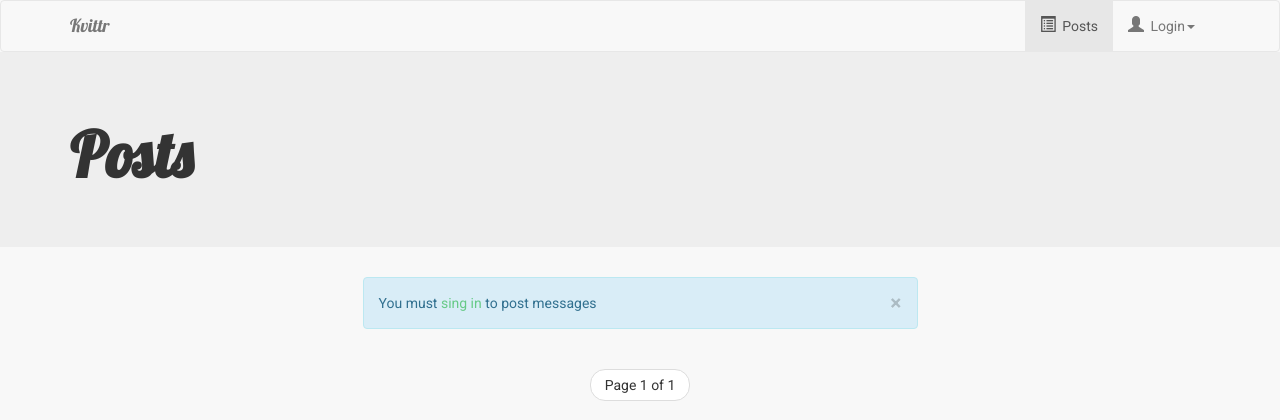
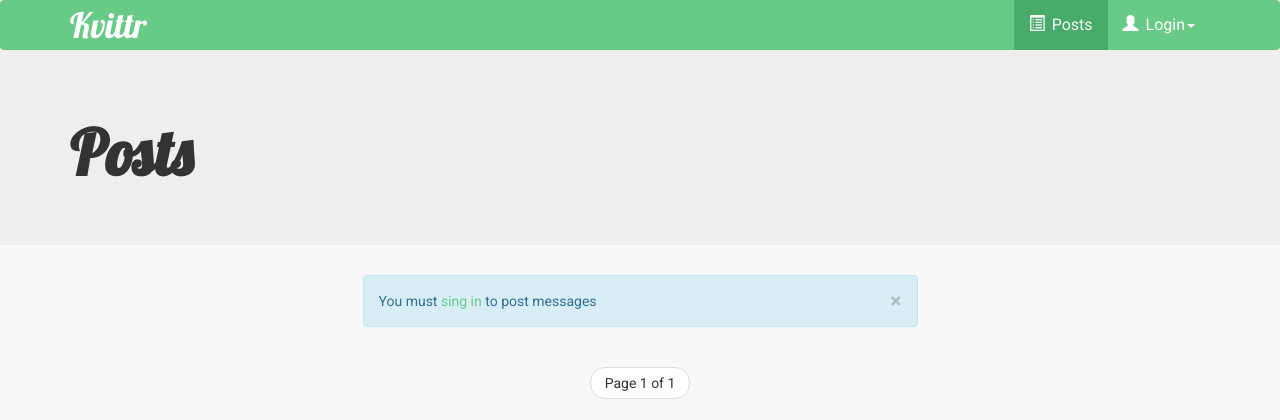
Before and after one commit to haavard81/kvittr, a Django app: page /posts/ in a window 1280 px wide. Shown: the top 420 px of the page. Run offline with Django 3.2, Linux system fonts and the light colour scheme; data that the repository does not hold is empty; some libraries are stand-ins or nearby versions.

Commit message:
Added navbar styling

```diff
--- a/kvittr/theme/static/theme/css/style.css
+++ b/kvittr/theme/static/theme/css/style.css
@@ -40,3 +40,67 @@ a:focus{
 }
 
 .btn-primary .badge{color: #47AB69;}
+
+/****NAV Fixes****/
+
+.navbar {
+  border: none;
+}
+
+.navbar-default {
+  background-color: #67CA87;
+  border-color: transparent;
+}
+
+.navbar-default .navbar-nav>li>a {
+   color: #ffffff;
+}
+
+.navbar-nav>li>a,
+.dropdown-menu>li>a {
+  font-size: 16px;
+}
+
+.navbar-default .navbar-nav>.open>a, .navbar-default .navbar-nav>.open>a:hover, .navbar-default .navbar-nav>.open>a:focus,
+.navbar-default .navbar-nav>li>a:hover, .navbar-default .navbar-nav>li>a:focus,
+.navbar-default .navbar-nav>.active>a, .navbar-default .navbar-nav>.active>a:hover, .navbar-default .navbar-nav>.active>a:focus{
+  color: #f8f8f8;
+  background-color: #47AB69;
+}
+
+.navbar-default .navbar-toggle {
+  border-color: #47AB69;
+  color: #ffffff;
+}
+
+.navbar-default .navbar-toggle span.icon-bar{
+  background-color: #ffffff;
+}
+
+
+.navbar-default .navbar-toggle:hover,
+.navbar-default .navbar-toggle:focus {
+  background-color: #47AB69;
+}
+
+.navbar-default .navbar-brand {
+  color: #ffffff;
+}
+
+.navbar-default .navbar-brand:hover, .navbar-default .navbar-brand:focus {
+  color: #f8f8f8;
+  background-color: transparent;
+}
+
+.navbar-brand{
+  font-size: 35px;
+}
+
+.navbar-brand > img{
+  max-width:50px;
+  margin-top: -14px;
+}
+
+.navbar-brand > img:hover{
+  opacity: 0.8;
+}
```
